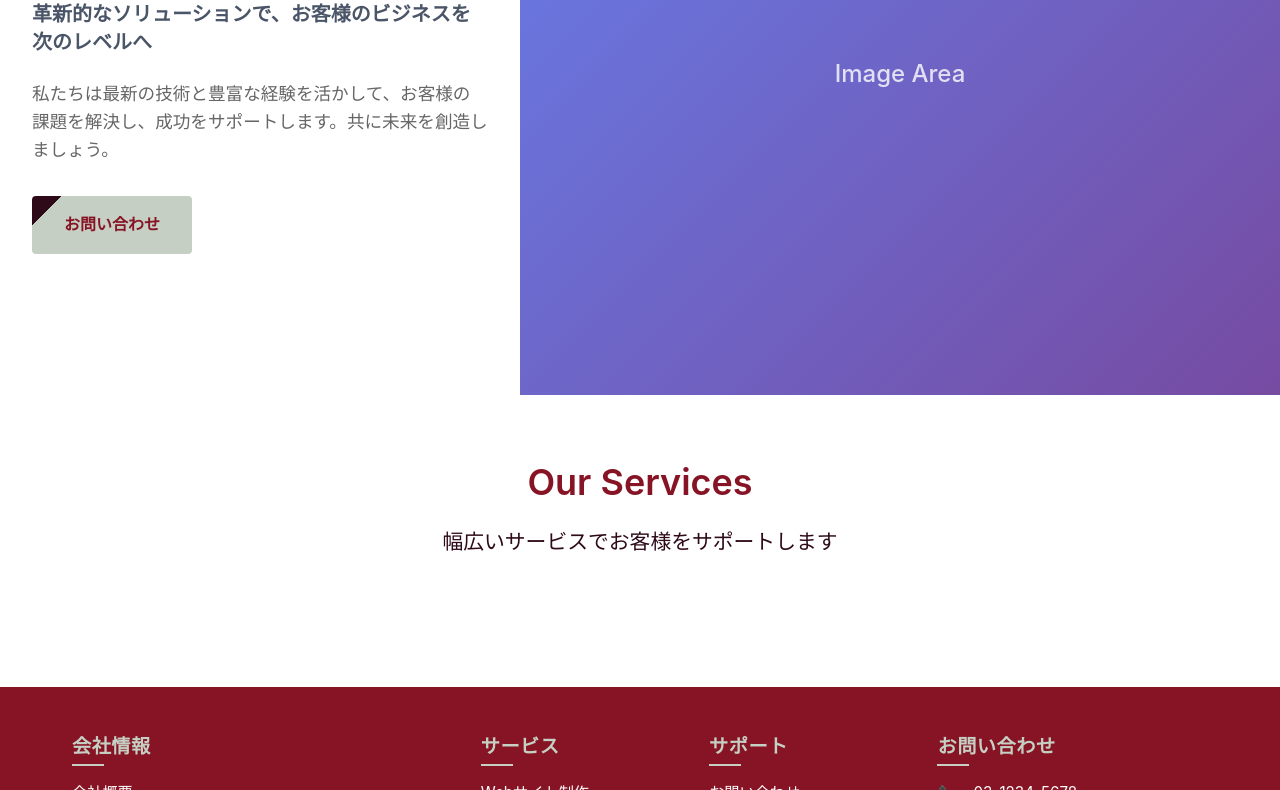
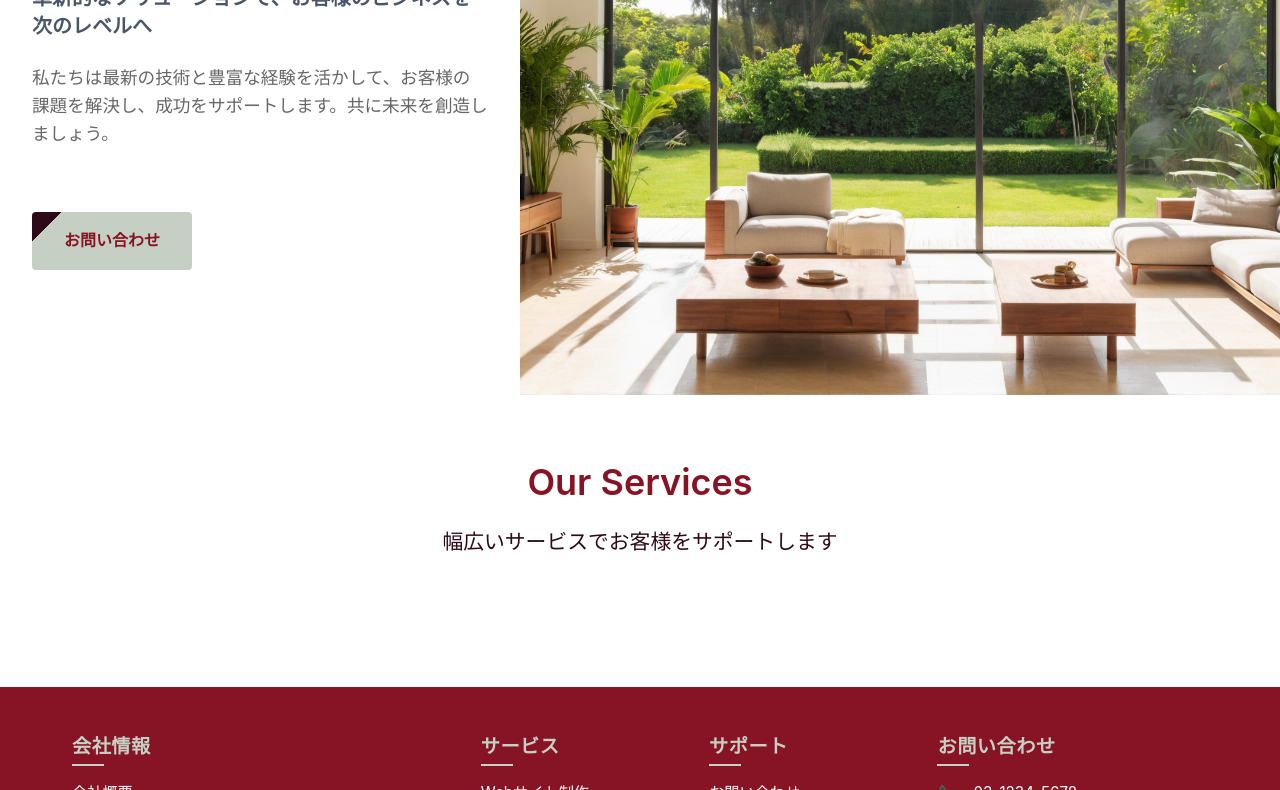
Before and after one commit to chibachann/proto01, a Gatsby site: page / in a window 1280 px wide. Shown: the part 335-1125 px from the top of the page. Built offline with nearby package versions, Linux system fonts and the light colour scheme; Gatsby itself is replaced by a stand-in of ours.

Commit message:
feat: HeroSectionのatomic design分解と画像表示機能を実装
- HeroSectionを原子設計に従って分解
  - atoms: HeroTitle, HeroSubtitle, HeroDescription, ImagePlaceholder
  - molecules: HeroTextGroup, HeroImageArea
- 通常のimgタグで画像表示機能を追加
- モバイル対応でレスポンシブレイアウトを実装
- アニメーション機能を保持しながら分解を完了
- staticフォルダにHero01.jpgを配置

```diff
--- /dev/null
+++ b/src/components/atoms/HeroDescription/HeroDescription.module.css
@@ -0,0 +1,35 @@
+.heroDescription {
+  font-size: 1.1rem;
+  line-height: 1.6;
+  color: #666666;
+  margin: 0 0 2rem 0;
+  /* アニメーション初期状態 */
+  opacity: 0;
+  transform: translateY(30px);
+  transition: all 0.8s cubic-bezier(0.4, 0, 0.2, 1) 0.6s;
+}
+
+.heroDescriptionVisible {
+  opacity: 1;
+  transform: translateY(0);
+}
+
+/* レスポンシブ対応 */
+@media (max-width: 1024px) {
+  .heroDescription {
+    font-size: 1rem;
+  }
+}
+
+@media (max-width: 768px) {
+  .heroDescription {
+    font-size: 0.95rem;
+    margin-bottom: 1.5rem;
+  }
+}
+
+@media (max-width: 480px) {
+  .heroDescription {
+    font-size: 0.9rem;
+  }
+}
--- /dev/null
+++ b/src/components/atoms/HeroDescription/index.js
@@ -0,0 +1,16 @@
+import * as React from "react"
+import * as styles from "./HeroDescription.module.css"
+
+const HeroDescription = ({
+  children,
+  isVisible = false,
+  className = ""
+}) => {
+  return (
+    <p className={`${styles.heroDescription} ${isVisible ? styles.heroDescriptionVisible : ''} ${className}`}>
+      {children}
+    </p>
+  )
+}
+
+export default HeroDescription
--- /dev/null
+++ b/src/components/atoms/HeroSubtitle/HeroSubtitle.module.css
@@ -0,0 +1,36 @@
+.heroSubtitle {
+  font-size: 1.25rem;
+  font-weight: 600;
+  line-height: 1.4;
+  color: #4a5568;
+  margin: 0 0 1.5rem 0;
+  /* アニメーション初期状態 */
+  opacity: 0;
+  transform: translateY(30px);
+  transition: all 0.8s cubic-bezier(0.4, 0, 0.2, 1) 0.4s;
+}
+
+.heroSubtitleVisible {
+  opacity: 1;
+  transform: translateY(0);
+}
+
+/* レスポンシブ対応 */
+@media (max-width: 1024px) {
+  .heroSubtitle {
+    font-size: 1.1rem;
+  }
+}
+
+@media (max-width: 768px) {
+  .heroSubtitle {
+    font-size: 1rem;
+    margin-bottom: 1rem;
+  }
+}
+
+@media (max-width: 480px) {
+  .heroSubtitle {
+    font-size: 0.95rem;
+  }
+}
--- /dev/null
+++ b/src/components/atoms/HeroSubtitle/index.js
@@ -0,0 +1,16 @@
+import * as React from "react"
+import * as styles from "./HeroSubtitle.module.css"
+
+const HeroSubtitle = ({
+  children,
+  isVisible = false,
+  className = ""
+}) => {
+  return (
+    <h2 className={`${styles.heroSubtitle} ${isVisible ? styles.heroSubtitleVisible : ''} ${className}`}>
+      {children}
+    </h2>
+  )
+}
+
+export default HeroSubtitle
--- /dev/null
+++ b/src/components/atoms/HeroTitle/HeroTitle.module.css
@@ -0,0 +1,36 @@
+.heroTitle {
+  font-size: 2.5rem;
+  font-weight: 700;
+  line-height: 1.2;
+  color: #1a1a1a;
+  margin: 0 0 1rem 0;
+  /* アニメーション初期状態 */
+  opacity: 0;
+  transform: translateY(30px);
+  transition: all 0.8s cubic-bezier(0.4, 0, 0.2, 1) 0.2s;
+}
+
+.heroTitleVisible {
+  opacity: 1;
+  transform: translateY(0);
+}
+
+/* レスポンシブ対応 */
+@media (max-width: 1024px) {
+  .heroTitle {
+    font-size: 2.2rem;
+  }
+}
+
+@media (max-width: 768px) {
+  .heroTitle {
+    font-size: 2rem;
+    margin-bottom: 1rem;
+  }
+}
+
+@media (max-width: 480px) {
+  .heroTitle {
+    font-size: 1.75rem;
+  }
+}
--- /dev/null
+++ b/src/components/atoms/HeroTitle/index.js
@@ -0,0 +1,16 @@
+import * as React from "react"
+import * as styles from "./HeroTitle.module.css"
+
+const HeroTitle = ({
+  children,
+  isVisible = false,
+  className = ""
+}) => {
+  return (
+    <h1 className={`${styles.heroTitle} ${isVisible ? styles.heroTitleVisible : ''} ${className}`}>
+      {children}
+    </h1>
+  )
+}
+
+export default HeroTitle
--- /dev/null
+++ b/src/components/atoms/ImagePlaceholder/ImagePlaceholder.module.css
@@ -0,0 +1,39 @@
+.imagePlaceholder {
+  width: 100%;
+  height: 100%;
+  display: flex;
+  align-items: center;
+  justify-content: center;
+  background: linear-gradient(135deg, #667eea 0%, #764ba2 100%);
+  margin: 0;
+  padding: 0;
+  border: 0;
+  outline: 0;
+}
+
+.heroImage {
+  width: 100%;
+  height: 100%;
+  object-fit: cover;
+  object-position: center;
+}
+
+.placeholderText {
+  color: white;
+  font-size: 1.5rem;
+  font-weight: 500;
+  opacity: 0.8;
+}
+
+/* レスポンシブ対応 */
+@media (max-width: 768px) {
+  .placeholderText {
+    font-size: 1.2rem;
+  }
+}
+
+@media (max-width: 480px) {
+  .placeholderText {
+    font-size: 1rem;
+  }
+}
--- /dev/null
+++ b/src/components/atoms/ImagePlaceholder/index.js
@@ -0,0 +1,37 @@
+import * as React from "react"
+import * as styles from "./ImagePlaceholder.module.css"
+
+const ImagePlaceholder = ({
+  backgroundColor = "#f0f4f8",
+  text = "Image Area",
+  alt = "Placeholder image",
+  className = "",
+  imageSrc = null
+}) => {
+  if (imageSrc) {
+    return (
+      <div className={`${styles.imagePlaceholder} ${className}`}>
+        <img
+          src={imageSrc}
+          alt={alt}
+          className={styles.heroImage}
+        />
+      </div>
+    )
+  }
+
+  return (
+    <div
+      className={`${styles.imagePlaceholder} ${className}`}
+      style={{ backgroundColor }}
+      role="img"
+      aria-label={alt}
+    >
+      <div className={styles.placeholderText}>
+        {text}
+      </div>
+    </div>
+  )
+}
+
+export default ImagePlaceholder
--- /dev/null
+++ b/src/components/molecules/HeroImageArea/HeroImageArea.module.css
@@ -0,0 +1,35 @@
+.heroImageArea {
+  flex: 1;
+  height: 80vh;
+  z-index: 1;
+  margin: 0;
+  padding: 0;
+  /* アニメーション初期状態 */
+  opacity: 0;
+  transform: translateX(50px) scale(0.95);
+  transition: all 1s cubic-bezier(0.4, 0, 0.2, 1) 0.3s;
+}
+
+.heroImageAreaVisible {
+  opacity: 1;
+  transform: translateX(0) scale(1);
+}
+
+/* タブレット対応 */
+@media (max-width: 1024px) {
+  .heroImageArea {
+    height: 70vh;
+  }
+}
+
+/* モバイル対応 */
+@media (max-width: 768px) {
+  .heroImageArea {
+    /* アニメーション初期状態を調整 */
+    transform: translateY(-30px) scale(0.95);
+  }
+
+  .heroImageAreaVisible {
+    transform: translateY(0) scale(1);
+  }
+}
--- /dev/null
+++ b/src/components/molecules/HeroImageArea/index.js
@@ -0,0 +1,25 @@
+import * as React from "react"
+import ImagePlaceholder from "../../atoms/ImagePlaceholder"
+import * as styles from "./HeroImageArea.module.css"
+
+const HeroImageArea = ({
+  backgroundColor = "#f0f4f8",
+  imageAlt = "Hero image",
+  placeholderText = "Image Area",
+  isVisible = false,
+  className = "",
+  imageSrc = null
+}) => {
+  return (
+    <div className={`${styles.heroImageArea} ${isVisible ? styles.heroImageAreaVisible : ''} ${className}`}>
+      <ImagePlaceholder
+        backgroundColor={backgroundColor}
+        alt={imageAlt}
+        text={placeholderText}
+        imageSrc={imageSrc}
+      />
+    </div>
+  )
+}
+
+export default HeroImageArea
--- /dev/null
+++ b/src/components/molecules/HeroTextGroup/HeroTextGroup.module.css
@@ -0,0 +1,17 @@
+.heroTextGroup {
+  display: flex;
+  flex-direction: column;
+}
+
+.ctaWrapper {
+  margin-top: 2rem;
+  /* アニメーション初期状態 */
+  opacity: 0;
+  transform: translateY(20px);
+  transition: all 0.8s cubic-bezier(0.4, 0, 0.2, 1) 0.8s;
+}
+
+.ctaVisible {
+  opacity: 1;
+  transform: translateY(0);
+}
--- /dev/null
+++ b/src/components/molecules/HeroTextGroup/index.js
@@ -0,0 +1,35 @@
+import * as React from "react"
+import HeroTitle from "../../atoms/HeroTitle"
+import HeroSubtitle from "../../atoms/HeroSubtitle"
+import HeroDescription from "../../atoms/HeroDescription"
+import * as styles from "./HeroTextGroup.module.css"
+
+const HeroTextGroup = ({
+  title,
+  subtitle,
+  description,
+  ctaButton = null,
+  isVisible = false,
+  className = ""
+}) => {
+  return (
+    <div className={`${styles.heroTextGroup} ${className}`}>
+      <HeroTitle isVisible={isVisible}>
+        {title}
+      </HeroTitle>
+      <HeroSubtitle isVisible={isVisible}>
+        {subtitle}
+      </HeroSubtitle>
+      <HeroDescription isVisible={isVisible}>
+        {description}
+      </HeroDescription>
+      {ctaButton && (
+        <div className={`${styles.ctaWrapper} ${isVisible ? styles.ctaVisible : ''}`}>
+          {ctaButton}
+        </div>
+      )}
+    </div>
+  )
+}
+
+export default HeroTextGroup
--- a/src/components/organisms/HeroSection/HeroSection.module.css
+++ b/src/components/organisms/HeroSection/HeroSection.module.css
@@ -1,4 +1,4 @@
-/* HeroSection.module.css */
+/* HeroSection.module.css - レイアウト専用 */
 .heroSection {
   background-color: #ffffff;
   min-height: 80vh;
@@ -23,70 +23,23 @@
   align-items: center;
 }
 
-/* テキストコンテンツ */
+/* テキストコンテンツエリア */
 .textContent {
-  width: 520px; /* 固定横幅 */
+  width: 520px;
   padding: 4rem 2rem;
   background-color: #ffffff;
   position: relative;
   z-index: 3;
-  flex-shrink: 0; /* 縮小しない */
+  flex-shrink: 0;
+  /* アニメーション初期状態 */
+  opacity: 0;
+  transform: translateX(-50px);
+  transition: all 0.8s cubic-bezier(0.4, 0, 0.2, 1);
 }
 
-.title {
-  font-size: 2.5rem;
-  font-weight: 700;
-  line-height: 1.2;
-  color: #1a1a1a;
-  margin: 0 0 1rem 0;
-}
-
-.subtitle {
-  font-size: 1.25rem;
-  font-weight: 600;
-  line-height: 1.4;
-  color: #4a5568;
-  margin: 0 0 1.5rem 0;
-}
-
-.description {
-  font-size: 1.1rem;
-  line-height: 1.6;
-  color: #666666;
-  margin: 0 0 2rem 0;
-}
-
-.ctaWrapper {
-  margin-top: 2rem;
-}
-
-/* 画像ゾーン */
-.imageZone {
-  flex: 1; /* 残りの領域を全て占める */
-  height: 80vh; /* ヒーローセクションの高さいっぱい */
-  z-index: 1;
-  margin: 0;
-  padding: 0;
-}
-
-.imagePlaceholder {
-  width: 100%;
-  height: 100%;
-  display: flex;
-  align-items: center;
-  justify-content: center;
-  background: linear-gradient(135deg, #667eea 0%, #764ba2 100%);
-  margin: 0;
-  padding: 0;
-  border: 0;
-  outline: 0;
-}
-
-.placeholderText {
-  color: white;
-  font-size: 1.5rem;
-  font-weight: 500;
-  opacity: 0.8;
+.textContentVisible {
+  opacity: 1;
+  transform: translateX(0);
 }
 
 /* タブレット対応 */
@@ -99,25 +52,9 @@
     height: 70vh;
   }
 
-  .imageZone {
-    height: 70vh;
-  }
-
   .textContent {
-    width: 400px; /* タブレット時は少し小さく */
+    width: 400px;
     padding: 3rem 1.5rem;
-  }
-
-  .title {
-    font-size: 2.2rem;
-  }
-
-  .subtitle {
-    font-size: 1.1rem;
-  }
-
-  .description {
-    font-size: 1rem;
   }
 }
 
@@ -136,13 +73,10 @@
   /* モバイルでは画像を上に、画面幅いっぱい */
   .imageZone {
     order: -1;
-    width: 100%;
-    height: 50vh; /* モバイルでは画面の半分の高さ */
+    width: 100vw;
+    height: 50vh;
     flex: none;
-  }
-
-  .imagePlaceholder {
-    height: 100%;
+    margin-left: calc(-50vw + 50%);
   }
 
   .textContent {
@@ -154,44 +88,24 @@
     display: flex;
     flex-direction: column;
     justify-content: center;
+    /* モバイル時のアニメーション調整 */
+    transform: translateY(30px);
   }
 
-  .title {
-    font-size: 2rem;
-    margin-bottom: 1rem;
-  }
-
-  .subtitle {
-    font-size: 1rem;
-    margin-bottom: 1rem;
-  }
-
-  .description {
-    font-size: 0.95rem;
-    margin-bottom: 1.5rem;
+  .textContentVisible {
+    transform: translateY(0);
   }
 }
 
 /* 小さいモバイル対応 */
 @media (max-width: 480px) {
   .imageZone {
-    height: 40vh; /* 小さい画面では少し低く */
+    width: 100vw;
+    height: 40vh;
+    margin-left: calc(-50vw + 50%);
   }
 
   .textContent {
-    width: 100%;
     padding: 1.5rem 0.75rem;
   }
-
-  .title {
-    font-size: 1.75rem;
-  }
-
-  .subtitle {
-    font-size: 0.95rem;
-  }
-
-  .description {
-    font-size: 0.9rem;
-  }
 }
--- a/src/components/organisms/HeroSection/index.js
+++ b/src/components/organisms/HeroSection/index.js
@@ -1,4 +1,6 @@
 import * as React from "react"
+import HeroTextGroup from "../../molecules/HeroTextGroup"
+import HeroImageArea from "../../molecules/HeroImageArea"
 import * as styles from "./HeroSection.module.css"
 
 const HeroSection = ({
@@ -8,44 +10,45 @@ const HeroSection = ({
   ctaButton = null,
   imageAlt = "Hero image",
   backgroundColor = "#f0f4f8",
-  className = ""
+  placeholderText = "Image Area",
+  className = "",
+  imageSrc = null
 }) => {
+  const [isVisible, setIsVisible] = React.useState(false)
+
+  React.useEffect(() => {
+    // コンポーネントマウント後にアニメーションを開始
+    const timer = setTimeout(() => {
+      setIsVisible(true)
+    }, 100)
+
+    return () => clearTimeout(timer)
+  }, [])
+
   return (
     <section className={`${styles.heroSection} ${className}`}>
       <div className={styles.container}>
         <div className={styles.grid}>
-          {/* テキストコンテンツ - 左側40% */}
-          <div className={styles.textContent}>
-            <h1 className={styles.title}>
-              {title}
-            </h1>
-            <h2 className={styles.subtitle}>
-              {subtitle}
-            </h2>
-            <p className={styles.description}>
-              {description}
-            </p>
-            {ctaButton && (
-              <div className={styles.ctaWrapper}>
-                {ctaButton}
-              </div>
-            )}
+          {/* テキストコンテンツ - 左側 */}
+          <div className={`${styles.textContent} ${isVisible ? styles.textContentVisible : ''}`}>
+            <HeroTextGroup
+              title={title}
+              subtitle={subtitle}
+              description={description}
+              ctaButton={ctaButton}
+              isVisible={isVisible}
+            />
           </div>
 
-          {/* 画像ゾーン - 右側60% */}
-          <div className={styles.imageZone}>
-            <div
-              className={styles.imagePlaceholder}
-              style={{ backgroundColor }}
-              role="img"
-              aria-label={imageAlt}
-            >
-              {/* 将来的にここに画像を配置 */}
-              <div className={styles.placeholderText}>
-                Image Area
-              </div>
-            </div>
-          </div>
+          {/* 画像ゾーン - 右側 */}
+          <HeroImageArea
+            backgroundColor={backgroundColor}
+            imageAlt={imageAlt}
+            placeholderText={placeholderText}
+            isVisible={isVisible}
+            className={styles.imageZone}
+            imageSrc={imageSrc}
+          />
         </div>
       </div>
     </section>
--- a/src/pages/index.js
+++ b/src/pages/index.js
@@ -22,6 +22,7 @@ const IndexPage = () => {
           ctaButton={ctaButton}
           backgroundColor="#667eea"
           imageAlt="ビジネスソリューションのイメージ"
+          imageSrc="/Hero01.jpg"
         />
 
         <div className="container text-center" style={{ padding: '4rem 0' }}>
```
Also changed, not shown: static/Hero01.jpg (added).
